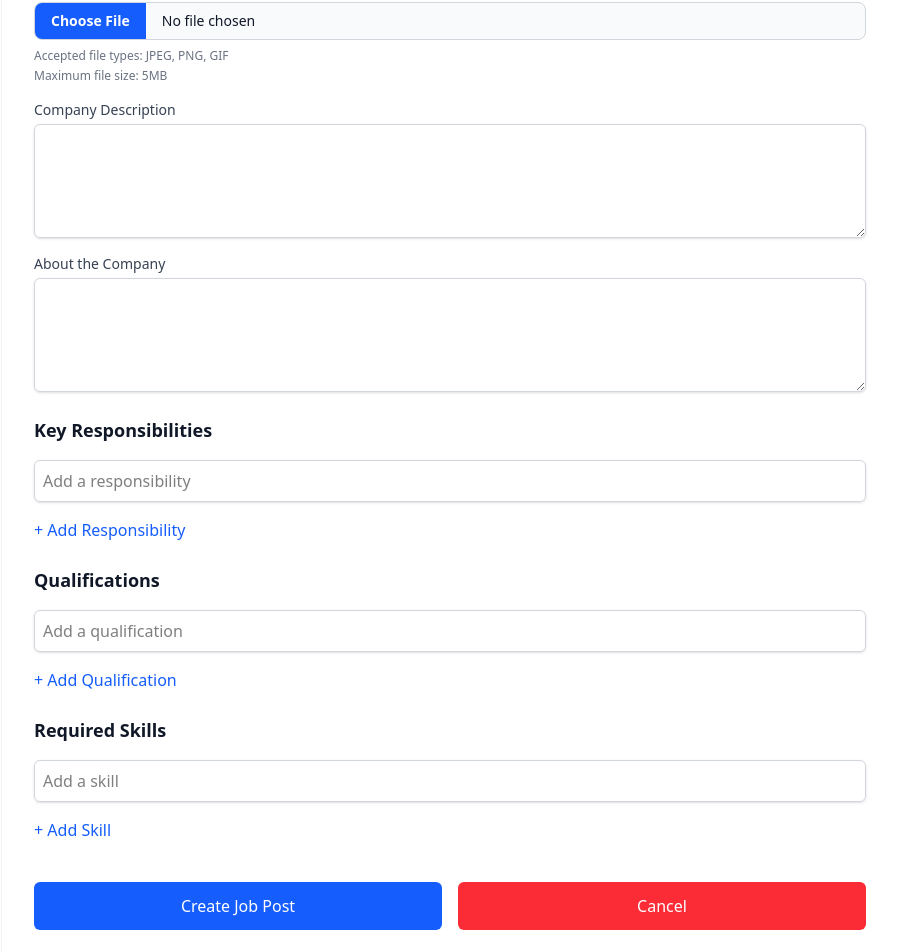
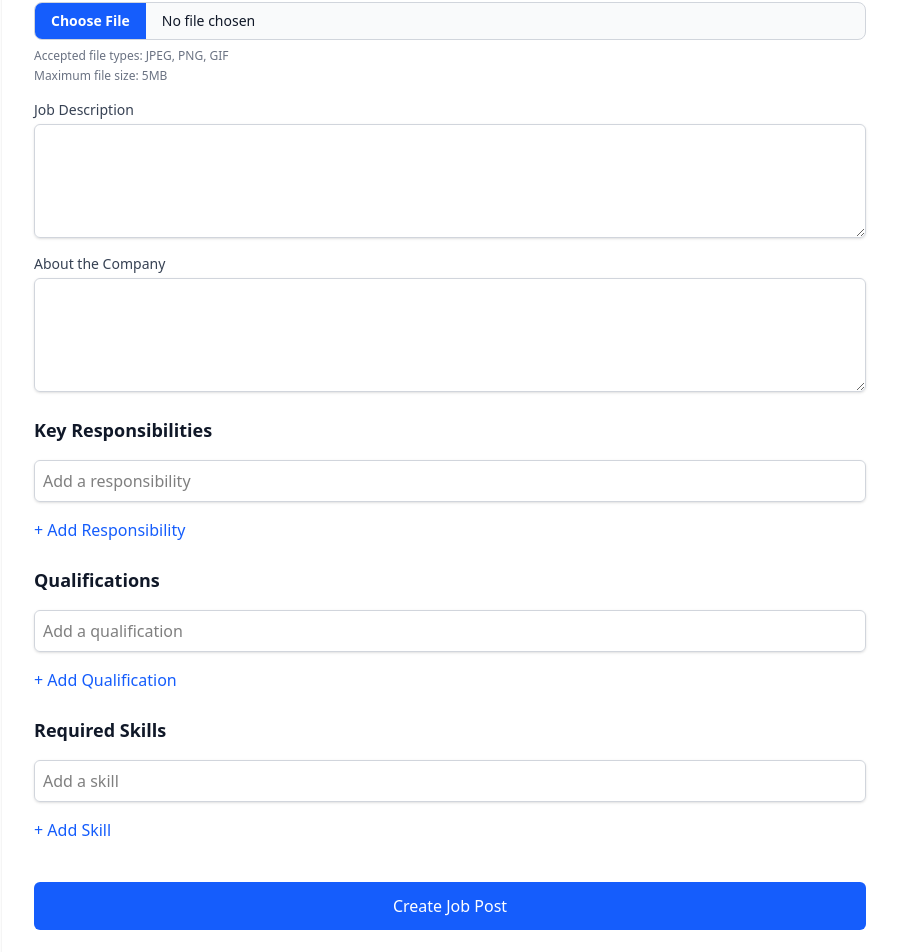
Before and after one commit to officialbryx/HireFlow-last, a React (Vite) app in the folder frontend/: page /createjobpost in a window 1280 px wide. Shown: the part 456-1408 px from the top of the page, without its empty margins (190-1087 px from the left). Built offline with nearby package versions, Linux system fonts and the light colour scheme.

Commit message:
modified:   frontend/src/pages/JobPostTest.jsx 	modified:   frontend/src/pages/hr/CreateJobPost.jsx

```diff
--- a/frontend/src/pages/JobPostTest.jsx
+++ b/frontend/src/pages/JobPostTest.jsx
@@ -3,8 +3,6 @@ import Navbar from "../components/Navbar";
 import {
   MagnifyingGlassIcon,
   MapPinIcon,
-  BriefcaseIcon,
-  CurrencyDollarIcon,
   ShareIcon,
   UserGroupIcon,
   BuildingOfficeIcon,
@@ -24,8 +22,10 @@ const JobPostTest = () => {
     const fetchJobs = async () => {
       try {
         const data = await api.getAllJobPostings();
-        // Map the jobs data to include the required fields
-        const mappedJobs = data.map(job => ({
+        // Filter out archived jobs and map the remaining jobs data
+        const mappedJobs = data
+          .filter(job => job.status !== 'archived')
+          .map(job => ({
             id: job.id,
             job_title: job.job_title,
             company_name: job.company_name,
@@ -33,7 +33,7 @@ const JobPostTest = () => {
             location: job.location,
             employment_type: job.employment_type,
             created_at: job.created_at,
-          // Map skills from job_skill array if it exists
+            status: job.status,
             skills: job.job_skill?.map(s => s.skill) || []
           }));
         setJobListings(mappedJobs);
@@ -55,13 +55,14 @@ const JobPostTest = () => {
         }
       });
     };
-  }, [jobListings]);
+  }, []);
 
   // When selecting a job, fetch its full details
   const handleJobSelect = async (job) => {
     try {
       const jobDetails = await api.getJobPostingDetails(job.id);
-      // Map the API response to the expected format
+      // Only show job details if the job is not archived
+      if (jobDetails.status !== 'archived') {
         const mappedJobDetails = {
           id: jobDetails.id,
           job_title: jobDetails.job_title,
@@ -74,12 +75,13 @@ const JobPostTest = () => {
           company_description: jobDetails.company_description,
           about_company: jobDetails.about_company,
           created_at: jobDetails.created_at,
-        // Map the nested arrays correctly
+          status: jobDetails.status,
           responsibilities: jobDetails.job_responsibility?.map(r => r.responsibility) || [],
           qualifications: jobDetails.job_qualification?.map(q => q.qualification) || [],
           skills: jobDetails.job_skill?.map(s => s.skill) || []
         };
         setSelectedJob(mappedJobDetails);
+      }
     } catch (err) {
       console.error('Error fetching job details:', err);
       setError("Failed to load job details");
--- a/frontend/src/pages/hr/CreateJobPost.jsx
+++ b/frontend/src/pages/hr/CreateJobPost.jsx
@@ -247,7 +247,7 @@ const CreateJobPost = ({ onClose, onJobCreated, isEditing = false, initialData =
 
               <div>
                 <label className="block text-sm font-medium text-gray-700">
-                  Company Description
+                  Job Description
                 </label>
                 <textarea
                   name="companyDescription"
@@ -406,7 +406,9 @@ const CreateJobPost = ({ onClose, onJobCreated, isEditing = false, initialData =
               <button
                 type="submit"
                 disabled={isSubmitting}
-                className={`w-1/2 px-6 py-3 rounded-md text-white transition-colors ${
+                className={`${
+                  isEditing ? 'w-1/2' : 'w-full'
+                } px-6 py-3 rounded-md text-white transition-colors ${
                   isSubmitting
                     ? 'bg-blue-400 cursor-not-allowed'
                     : 'bg-blue-600 hover:bg-blue-700'
@@ -414,13 +416,16 @@ const CreateJobPost = ({ onClose, onJobCreated, isEditing = false, initialData =
               >
                 {isSubmitting ? 'Saving...' : isEditing ? 'Save Changes' : 'Create Job Post'}
               </button>
+
+              {isEditing && (
                 <button
                   type="button"
-                onClick={onClose} // Use the onClose prop
+                  onClick={onClose}
                   className="w-1/2 bg-red-500 text-white px-6 py-3 rounded-md hover:bg-red-600 transition-colors"
                 >
                   Cancel
                 </button>
+              )}
             </div>
           </form>
         </div>
```
Lines whose indentation alone changed are shown as unchanged.
